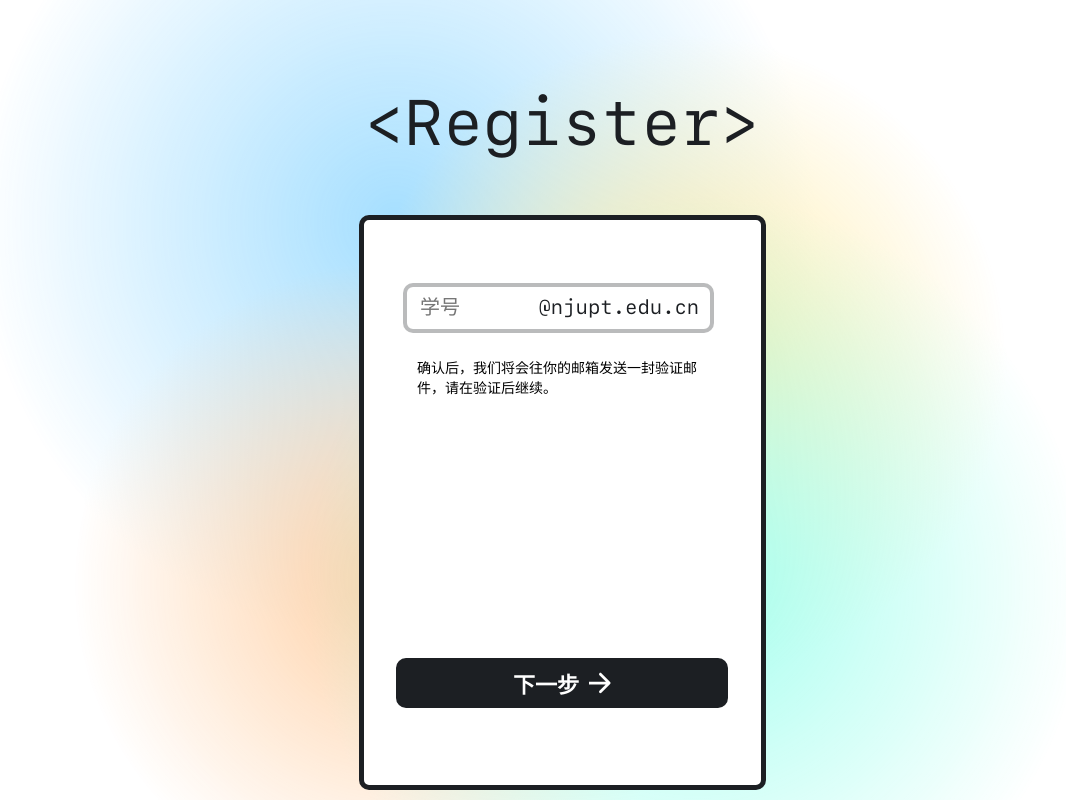
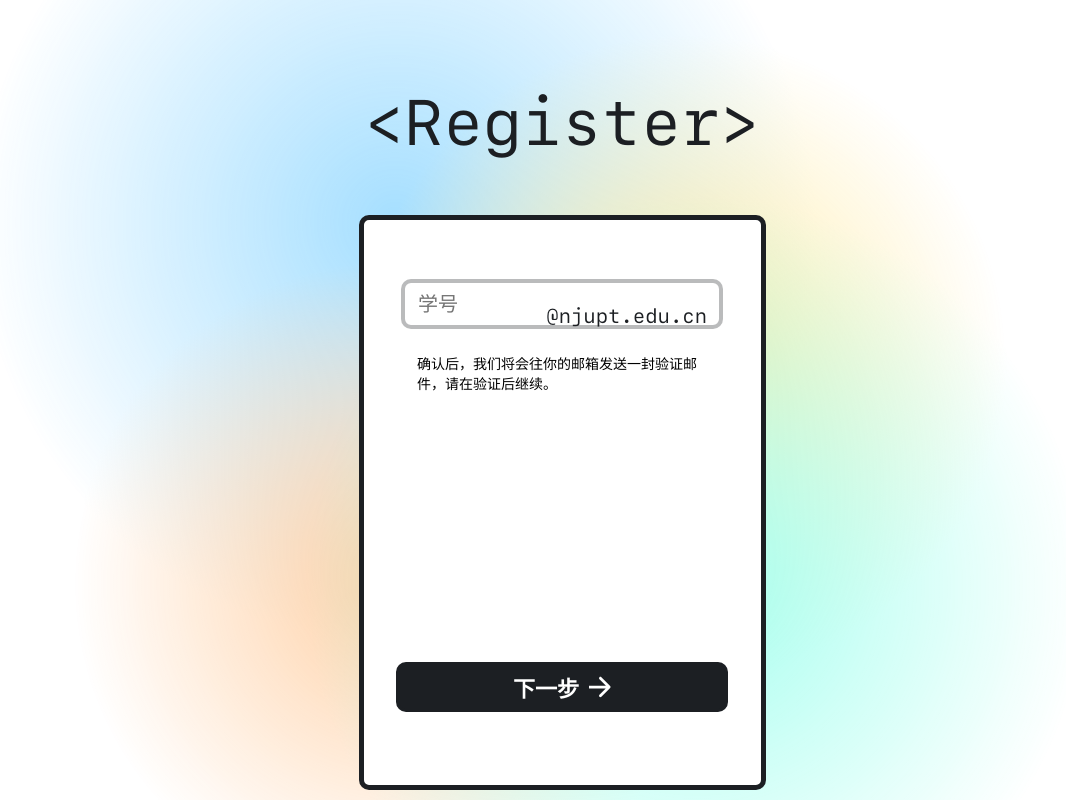
Before and after one commit to NJUPT-SAST/sast-link, a Next.js app: page /regist in a window 1280 px wide. Shown: the whole page, without its empty margins (78-1144 px from the left). Built offline with nearby package versions, Linux system fonts and the light colour scheme.

Commit message:
styles improve(?)

```diff
--- a/components/input/index.module.scss
+++ b/components/input/index.module.scss
@@ -1,7 +1,7 @@
 .input {
   display: inline-block;
 
-  width: 270px;
+  width: 288px;
   height: 40px;
 
   padding: 1px 13px;
--- a/styles/Home.module.scss
+++ b/styles/Home.module.scss
@@ -3,9 +3,9 @@
   flex-direction: column;
   align-items: center;
   height: 36vh;
-  min-height: 220px;
+  min-height: 240px;
   max-height: 310px;
-  padding: 55px 0 75px;
+  padding: 55px 0 58px;
 
   width: 330px;
 
@@ -28,7 +28,7 @@
   align-items: center;
 
   width: 330px;
-  height: calc(105px + 8.8vh);
+  height: calc(85px + 8.8vh);
   min-height: 150px;
   max-height: 180px;
   gap: 12px;
--- a/styles/Login.module.scss
+++ b/styles/Login.module.scss
@@ -66,10 +66,10 @@
     flex-direction: column;
     align-items: center;
     width: 330px;
-    height: 36vh;
+    height: calc(36vh);
     min-height: 220px;
     max-height: 310px;
-    padding: 28px 0 58px;
+    padding: 28px 0 85px;
   }
 
   .footer {
@@ -78,7 +78,7 @@
     align-items: center;
 
     width: 330px;
-    height: calc(105px + 8.8vh);
+    height: calc(85px + 8.8vh);
     min-height: 150px;
     max-height: 180px;
     gap: 12px;
--- a/styles/Regist.module.scss
+++ b/styles/Regist.module.scss
@@ -18,7 +18,7 @@
     height: 36vh;
     min-height: 220px;
     max-height: 310px;
-    padding: 28px 0 58px;
+    padding: 28px 0 85px;
     gap: 12px;
     .descript {
       font-size: 14px;
@@ -34,7 +34,7 @@
     align-items: center;
 
     width: 330px;
-    height: calc(105px + 8.8vh);
+    height: calc(85px + 8.8vh);
     min-height: 150px;
     max-height: 180px;
 
@@ -42,27 +42,39 @@
     a {
       font-weight: 600;
 
-      margin-top: 56px;
+      margin-top: 37px;
       gap: 10px;
     }
   }
 }
 
-.mailInput {
+.mailInput,
+.veriCodeInput {
   // position: absolute;
   input {
-    width: 110px;
+    width: 121px;
     padding: 1px 180px 1px 13px;
   }
   span {
-    height: 0px;
+    height: 0;
     position: relative;
-    width: 161px;
+    align-self: flex-end;
     color: var(--color-primary);
     font-size: 20px;
-    top: -50px;
-    left: 57px;
+    top: -37px;
+    right: 20px;
     user-select: none;
+  }
+}
+.veriCodeInput span {
+  pointer-events: none;
+  font-size: 16px;
+  color: rgba(0, 0, 0,0.3);
+  font-weight: 600;
+  &.clickAble {
+    color: #0A96D6;
+    cursor: pointer;
+    pointer-events: auto;
   }
 }
 
@@ -77,6 +89,9 @@
   }
 }
 .inputWithMsg {
+  display: flex;
+  flex-direction: column;
+  align-items: center;
   height: 77px;
 }
 .errMsg {
```
